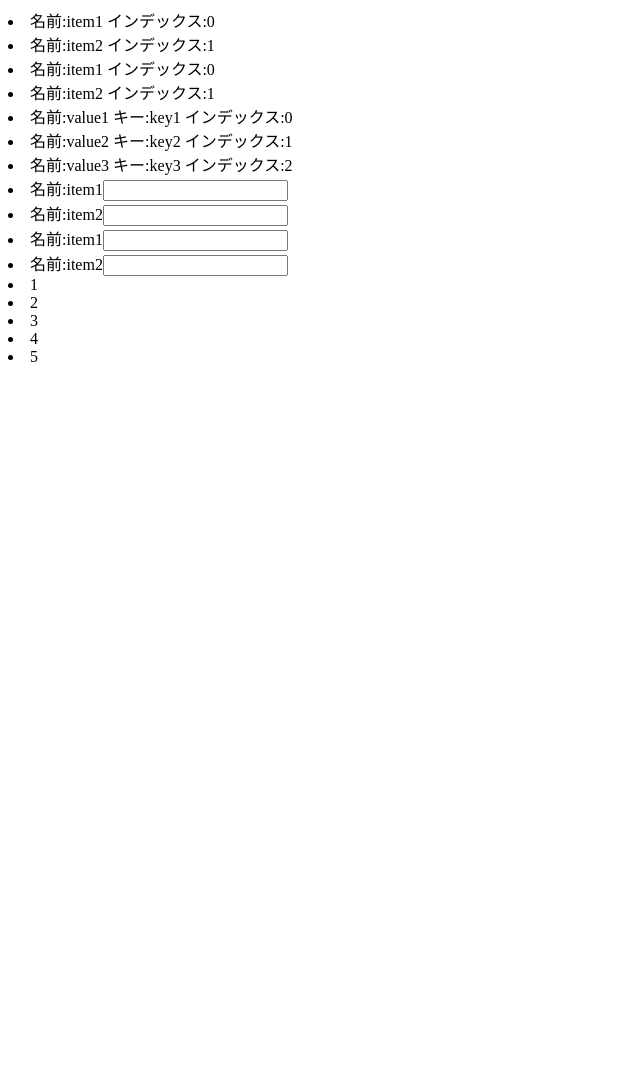
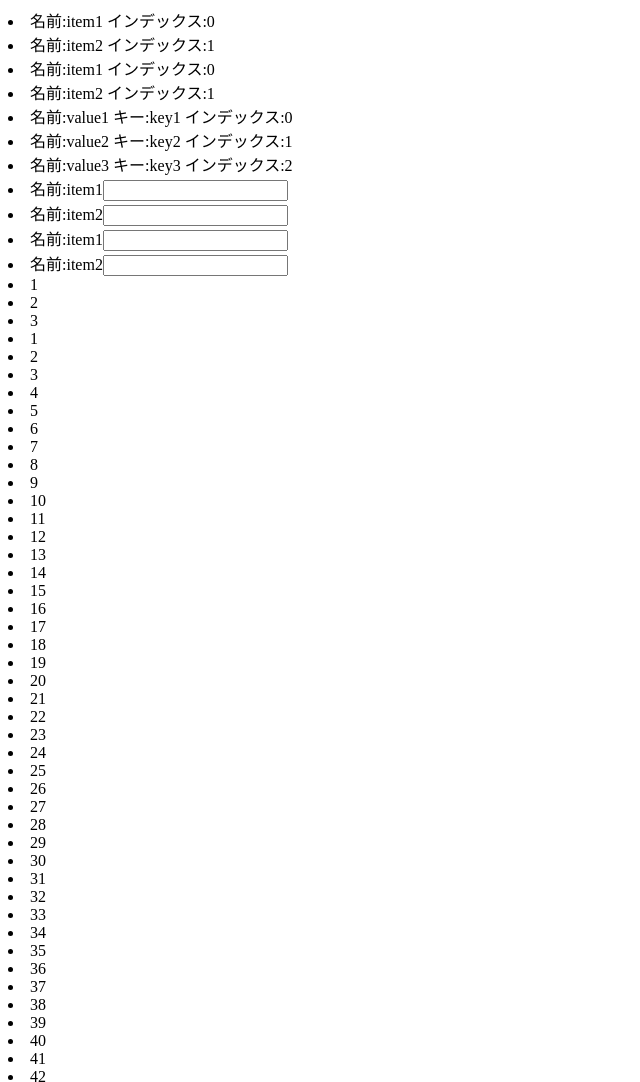
Before and after one commit to inabajunmr/vue-playground, a plain HTML site: page list/index.html in a window 1280 px wide. Shown: the top 1082 px of the page, without its empty margins (0-640 px from the left). Before the commit the page ends 800 px from the top, so only its background shows below. Drawn offline with nearby package versions, Linux system fonts and the light colour scheme.

Commit message:
range v-for

```diff
--- a/list/app.js
+++ b/list/app.js
@@ -18,8 +18,8 @@ var vm = new Vue({
   },
   computed:{
     filterNumbers : function() {
-      this.filterValues.filter(function(number){
-        return number == 4;
+      return this.filterValues.filter(function(number){
+        return number < 4;
       })
     }
   }
--- a/list/index.html
+++ b/list/index.html
@@ -20,7 +20,7 @@
             </div>
             <div>{{ nest.value }}</div>
             <li v-for="num in filterNumbers">{{ num }}</li>
-            <li v-for="num in filterValues">{{ num }}</li>
+            <li v-for="num in 100">{{ num }}</li>
     </div>
 </body>
 </html>
```
Also changed, not shown: 1 other file.
